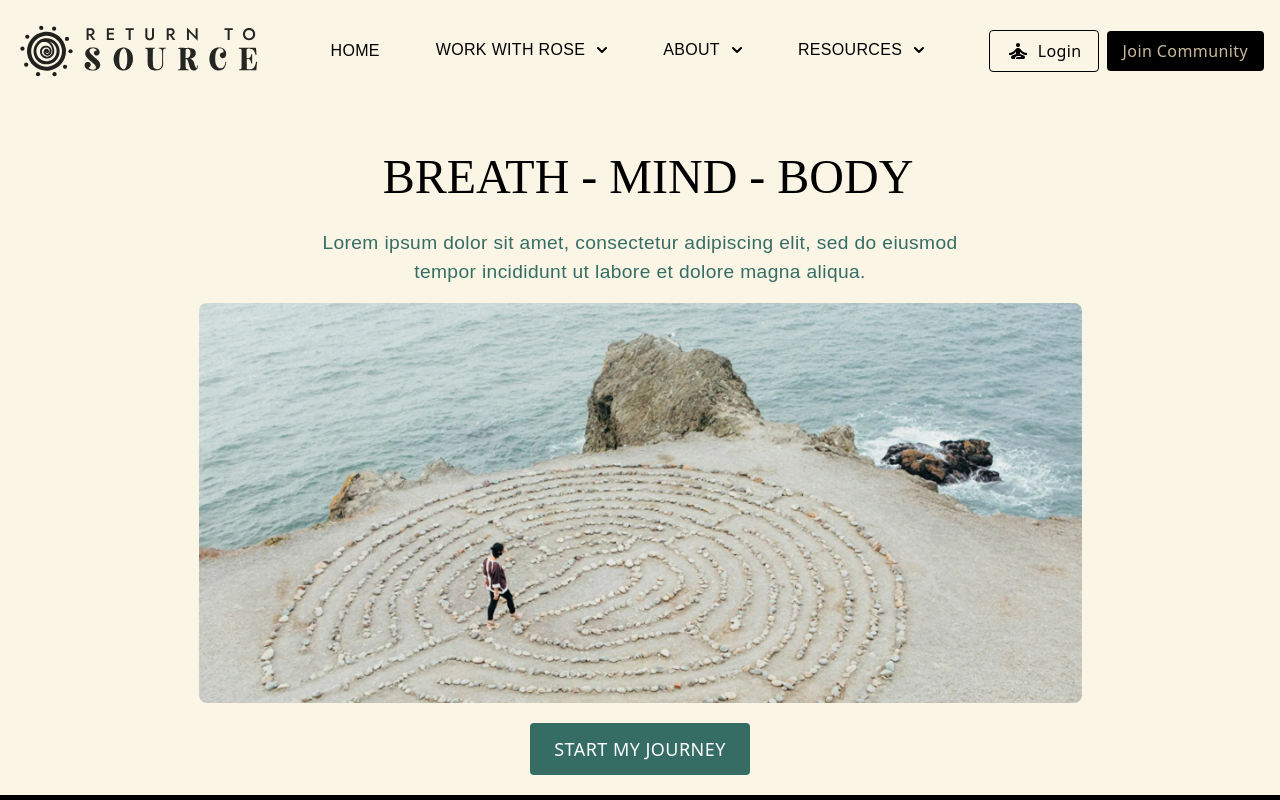
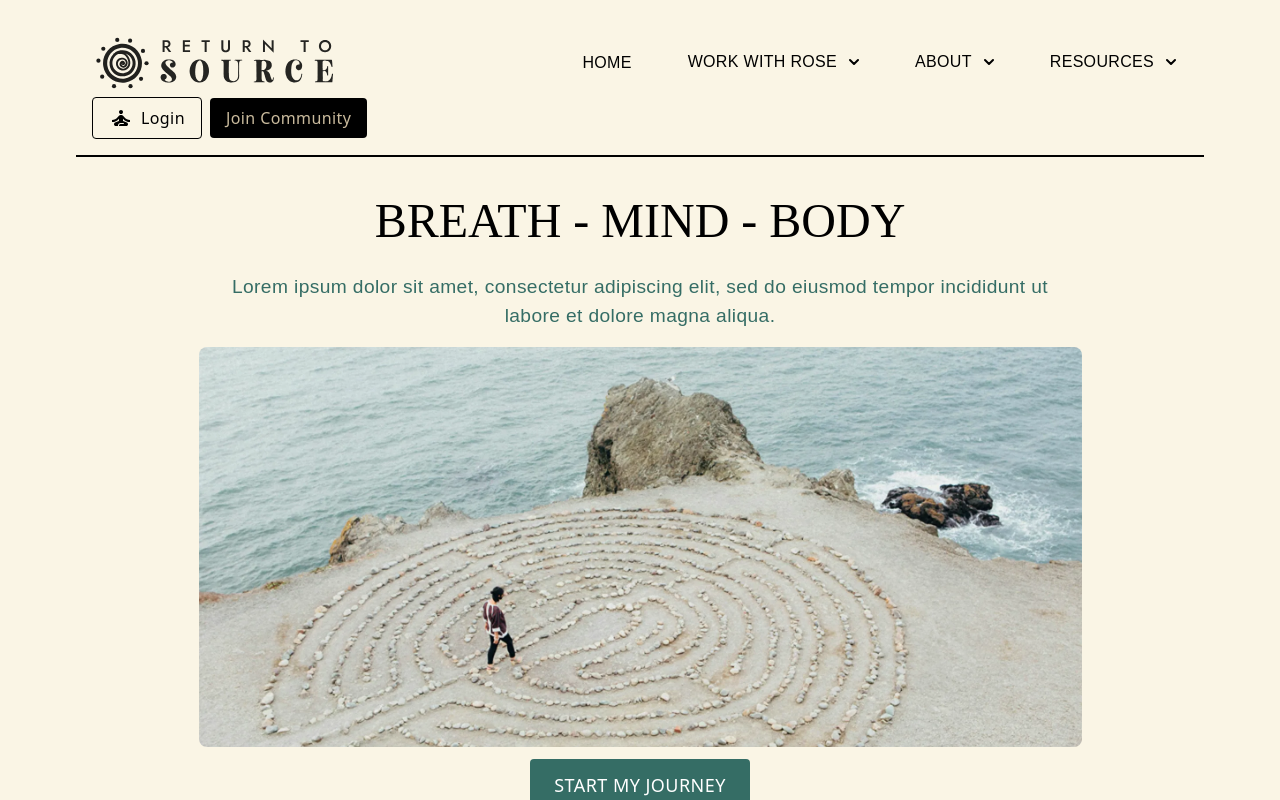
Before and after one commit to anna-rosew/return-to-source, a Next.js app: page / in a window 1280 px wide. Shown: the top 800 px of the page. Built offline with nearby package versions, Linux system fonts and the light colour scheme.

Commit message:
Editing app margins in layout

```diff
--- a/app/components/navigation/NavBar.tsx
+++ b/app/components/navigation/NavBar.tsx
@@ -30,7 +30,7 @@ const Navbar = () => {
   };
 
   return (
-    <nav className="relative">
+    <nav className="relative lg:mt-3 lg:mx-[76px] border-b-2 border-black">
       <div className="flex flex-wrap items-center justify-between max-w-screen-xl mx-auto p-4">
         {/* Logo */}
         <div className="flex items-center justify-between w-full md:w-auto">
@@ -54,7 +54,7 @@ const Navbar = () => {
           <ul className="flex flex-col mt-4 md:flex-row md:mt-0 md:space-x-8 rtl:space-x-reverse">
             {/* Home Link */}
             <li className="py-2 px-3">
-              <Link href="#" aria-current="page">
+              <Link href="/" aria-current="page">
                 <p className="font-jost text-[16px] text-black uppercase relative hover:text-black cursor-pointer transition-all ease-in-out inline-block before:transition-all before:ease-in-out before:duration-700 before:absolute before:bg-black before:origin-center before:h-[1px] before:w-0 hover:before:w-full hover:before:left-0 before:bottom-0">
                   Home
                 </p>
--- a/app/layout.tsx
+++ b/app/layout.tsx
@@ -34,7 +34,12 @@ export default function RootLayout({
 
       <body>
         <NavBar />
-        <main>{children}</main>
+        <main className="flex flex-col items-center">
+          {" "}
+          <div className="relative flex flex-col justify-left items-left lg:justify-center lg:items-center lg:mx-64 overflow-hidden pt-7">
+            {children}
+          </div>
+        </main>
       </body>
     </html>
   );
--- a/app/page.tsx
+++ b/app/page.tsx
@@ -32,17 +32,16 @@ export const metadata: Metadata = {
 
 export default function Home() {
   return (
-    <div className="relative flex flex-col justify-left items-left lg:justify-center lg:items-center overflow-hidden">
-      {/* Content */}
-      <h4 className="uppercase text-[28px] lg:text-[48px] leading-2 text-center pt-10 pl-4 font-neato">
+    <div className="flex flex-col items-center">
+      <h4 className="uppercase text-[28px] lg:text-[48px] leading-2 text-center font-neato">
         Breath - Mind - Body
       </h4>
-      <p className="p-4 lg:mx-[290px]  text-center text-customTeal">
+      <p className="p-4 text-center text-customTeal">
         Lorem ipsum dolor sit amet, consectetur adipiscing elit, sed do eiusmod
         tempor incididunt ut labore et dolore magna aliqua.
       </p>
       <HeroImage />
-      <Button variant="primary" size="lg" className="my-5 mx-2 " href="/work">
+      <Button variant="primary" size="lg" className="my-3 mx-auto" href="/work">
         Start my journey
       </Button>
       <div className="h-full w-full bg-black">
--- a/app/work/page.tsx
+++ b/app/work/page.tsx
@@ -1,7 +1,11 @@
 const Work = () => {
   return (
-    <div>
+    <div className="text-center">
       <h1>Work with Rose</h1>
+      <p className="font-medium">
+        Come and explore how your body, mind and breath work together. Open
+        yourself to new dimensions of experience and personal growth.
+      </p>
     </div>
   );
 };
--- a/package.json
+++ b/package.json
@@ -24,6 +24,7 @@
     "mongoose-unique-validator": "^4.0.1",
     "next": "15.0.2",
     "next-auth": "^4.24.10",
+    "next-themes": "^0.4.4",
     "react": "19.0.0-rc-02c0e824-20241028",
     "react-burger-menu": "^3.1.0",
     "react-dom": "19.0.0-rc-02c0e824-20241028",
```
Also changed, not shown: 1 other file (tests, documents, lock files or other folders).
